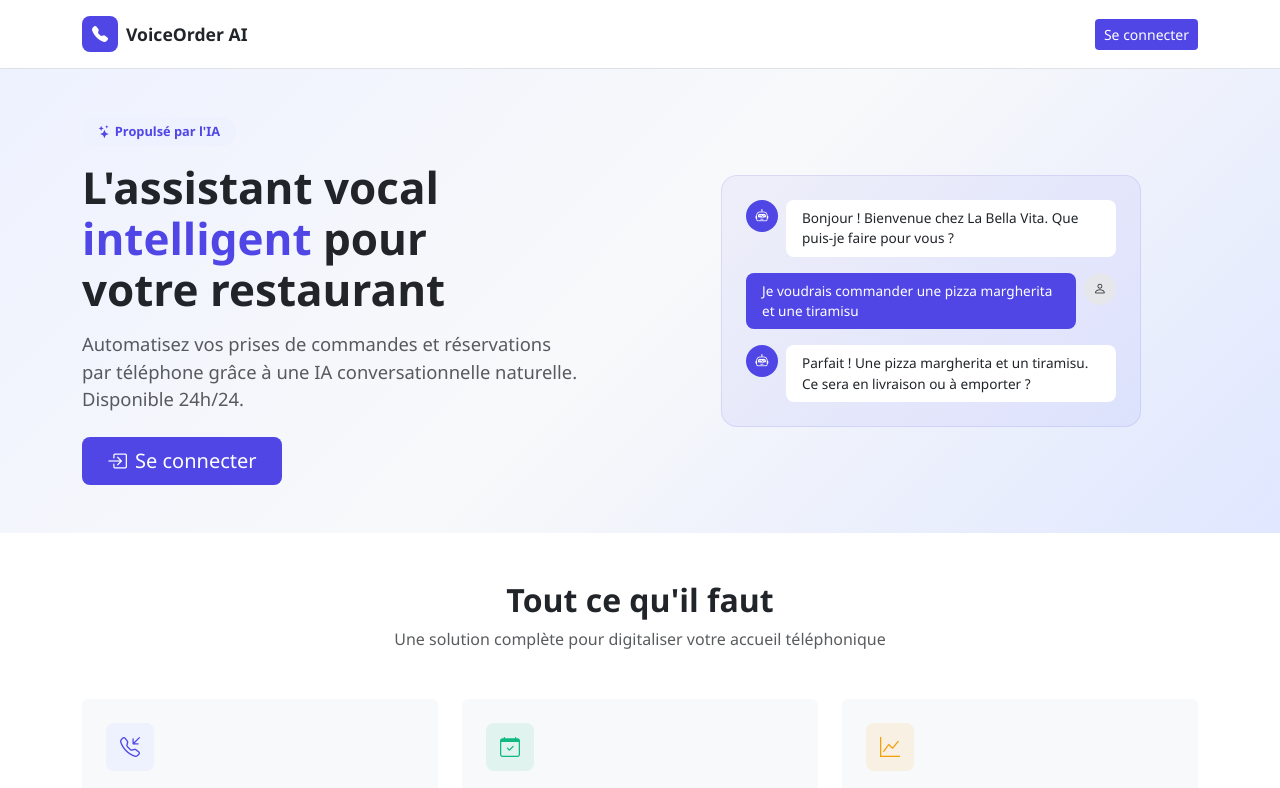
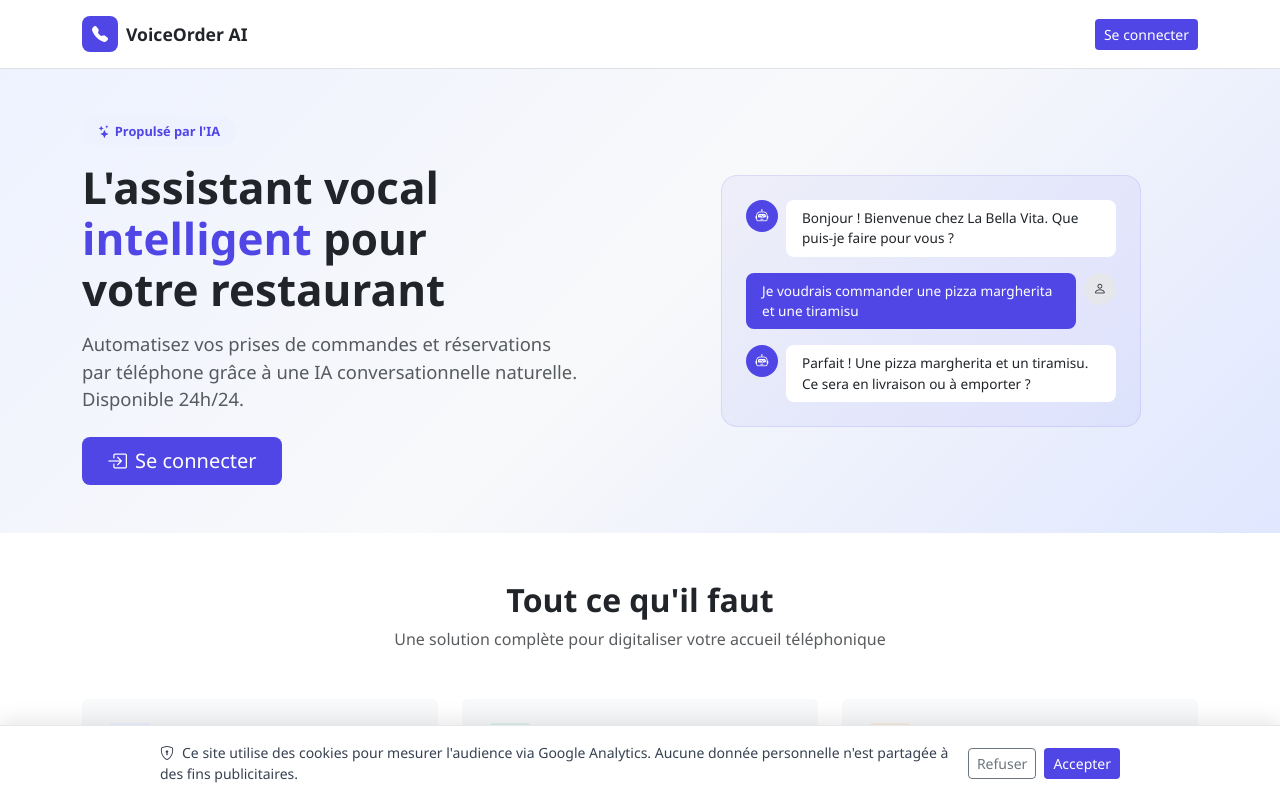
Before and after one commit to Bluestart83/AlloResto, a Next.js app in the folder web/: page / in a window 1280 px wide. Shown: the top 788 px of the page. Built offline with nearby package versions, Linux system fonts and the light colour scheme; no server answers.

Commit message:
feat: cookie consent banner + Google Analytics conditionnel

```diff
--- a/web/src/app/globals.css
+++ b/web/src/app/globals.css
@@ -788,3 +788,42 @@ body {
 .public-footer {
   background: #f8f9fa;
 }
+
+/* ============================================================
+   Cookie consent banner
+   ============================================================ */
+
+.cookie-banner {
+  position: fixed;
+  bottom: 0;
+  left: 0;
+  right: 0;
+  z-index: 9999;
+  background: #fff;
+  border-top: 1px solid #e5e7eb;
+  box-shadow: 0 -4px 20px rgba(0, 0, 0, 0.1);
+  padding: 16px 24px;
+}
+
+.cookie-banner-content {
+  max-width: 960px;
+  margin: 0 auto;
+  display: flex;
+  align-items: center;
+  justify-content: space-between;
+  gap: 16px;
+  flex-wrap: wrap;
+}
+
+.cookie-banner-text {
+  font-size: 0.875rem;
+  color: #374151;
+  flex: 1;
+  min-width: 200px;
+}
+
+.cookie-banner-actions {
+  display: flex;
+  gap: 8px;
+  flex-shrink: 0;
+}
--- a/web/src/app/layout.tsx
+++ b/web/src/app/layout.tsx
@@ -1,6 +1,8 @@
 import "bootstrap/dist/css/bootstrap.min.css";
 import "bootstrap-icons/font/bootstrap-icons.css";
 import "./globals.css";
+import { GoogleAnalytics } from "@/components/GoogleAnalytics";
+import { CookieConsentBanner } from "@/components/CookieConsentBanner";
 
 export const metadata = {
   title: "VoiceOrder AI — Dashboard",
@@ -14,7 +16,11 @@ export default function RootLayout({
 }) {
   return (
     <html lang="fr">
-      <body>{children}</body>
+      <body>
+        {children}
+        <GoogleAnalytics />
+        <CookieConsentBanner />
+      </body>
     </html>
   );
 }
--- /dev/null
+++ b/web/src/components/CookieConsentBanner.tsx
@@ -0,0 +1,49 @@
+"use client";
+
+import { useEffect, useState } from "react";
+
+export function CookieConsentBanner() {
+  const [visible, setVisible] = useState(false);
+
+  useEffect(() => {
+    const stored = localStorage.getItem("cookie-consent");
+    if (!stored) {
+      setVisible(true);
+    }
+  }, []);
+
+  function respond(choice: "accepted" | "refused") {
+    localStorage.setItem("cookie-consent", choice);
+    setVisible(false);
+    window.dispatchEvent(new Event("cookie-consent-update"));
+  }
+
+  if (!visible) return null;
+
+  return (
+    <div className="cookie-banner">
+      <div className="cookie-banner-content">
+        <div className="cookie-banner-text">
+          <i className="bi bi-shield-lock me-2"></i>
+          Ce site utilise des cookies pour mesurer l&apos;audience via Google Analytics.
+          Aucune donnée personnelle n&apos;est partagée à des fins publicitaires.
+        </div>
+        <div className="cookie-banner-actions">
+          <button
+            className="btn btn-sm btn-outline-secondary"
+            onClick={() => respond("refused")}
+          >
+            Refuser
+          </button>
+          <button
+            className="btn btn-sm text-white"
+            style={{ backgroundColor: "var(--vo-primary)" }}
+            onClick={() => respond("accepted")}
+          >
+            Accepter
+          </button>
+        </div>
+      </div>
+    </div>
+  );
+}
--- /dev/null
+++ b/web/src/components/GoogleAnalytics.tsx
@@ -0,0 +1,40 @@
+"use client";
+
+import Script from "next/script";
+import { useEffect, useState } from "react";
+
+const GA_ID = process.env.NEXT_PUBLIC_GA_MEASUREMENT_ID;
+
+export function GoogleAnalytics() {
+  const [consent, setConsent] = useState(false);
+
+  useEffect(() => {
+    const stored = localStorage.getItem("cookie-consent");
+    setConsent(stored === "accepted");
+
+    const handler = () => {
+      setConsent(localStorage.getItem("cookie-consent") === "accepted");
+    };
+    window.addEventListener("cookie-consent-update", handler);
+    return () => window.removeEventListener("cookie-consent-update", handler);
+  }, []);
+
+  if (!GA_ID || !consent) return null;
+
+  return (
+    <>
+      <Script
+        src={`https://www.googletagmanager.com/gtag/js?id=${GA_ID}`}
+        strategy="afterInteractive"
+      />
+      <Script id="gtag-init" strategy="afterInteractive">
+        {`
+          window.dataLayer = window.dataLayer || [];
+          function gtag(){dataLayer.push(arguments);}
+          gtag('js', new Date());
+          gtag('config', '${GA_ID}', { anonymize_ip: true });
+        `}
+      </Script>
+    </>
+  );
+}
```
